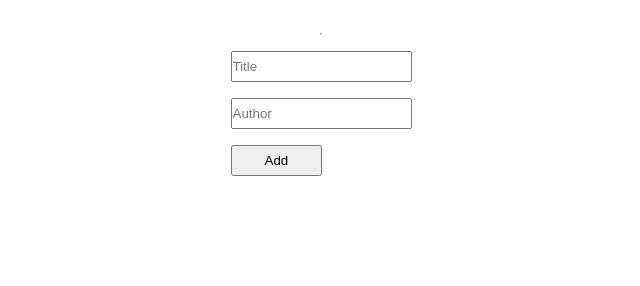
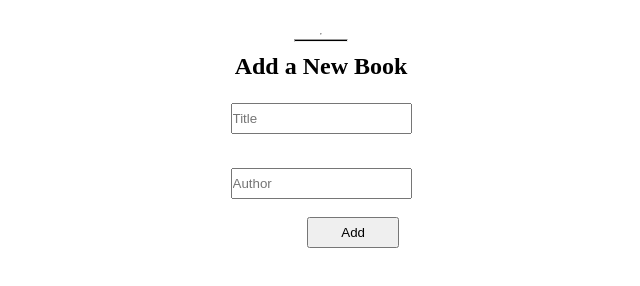
Before and after one commit to benshidanny11/awesomebooks, a website: page index.html in a window 1280 px wide. Shown: the part 74-360 px from the top of the page, without its empty margins (319-959 px from the left). Drawn offline with Linux system fonts and the light colour scheme.

Commit message:
Adjust button position and add button container styling

```diff
--- a/index.html
+++ b/index.html
@@ -4,7 +4,7 @@
     <meta charset="UTF-8" />
     <meta http-equiv="X-UA-Compatible" content="IE=edge" />
     <meta name="viewport" content="width=device-width, initial-scale=1.0" />
-    <link rel="stylesheet" href="style.css">
+    <link rel="stylesheet" href="style.css" />
     <title>Library App</title>
   </head>
   <body>
@@ -12,14 +12,18 @@
     <div class="books-list-container" id="bookslist">
       <p id="bookstatus"></p>
     </div>
-    <br>
-    <br>
-    <hr>
+    <br />
+    <br />
+    <hr />
 
     <div class="book-form-container">
-      <input type="text" placeholder="Title" id="title" class=""/><br>
-      <input type="text" placeholder="Author" id="author"/><br>
-      <button id="addbook">Add</button>
+      <hr class="border-special" />
+      <h2>Add a New Book</h2>
+      <input type="text" placeholder="Title" id="title" class="" /><br />
+      <input type="text" placeholder="Author" id="author" /><br />
+      <div class="button-container">
+        <button id="addbook">Add</button>
+      </div>
     </div>
 
     <script src="./index.js"></script>
--- a/style.css
+++ b/style.css
@@ -18,10 +18,11 @@ body h1 {
 
 .books-list-container {
     display: flex;
+    width: 40%;
     flex-direction: column;
+    align-content: center;
     justify-content: center;
     border: 2px solid rgb(100, 100, 100);
-    width: 40%;
 }
 
 hr {
@@ -59,7 +60,32 @@ hr {
   margin-top: 1rem;
 }
 
+.button-container {
+  justify-content: flex-end;
+  display: flex;
+  width: 100%;
+  margin-right: 25px;
+}
+
 #addbook {
   padding: 6px 2rem;
-  margin-top: 1rem;
 }
+
+.book-form-container {
+  display: flex;
+  flex-direction: column;
+  justify-content: center;
+  align-items: center;
+}
+
+.book-form-container h2 {
+  padding: 7px 0;
+  text-align: center;
+}
+
+.border-special {
+  height: 3px;
+  background-color: black;
+  width: 30%;
+  margin: 4px 0;
+}
```
